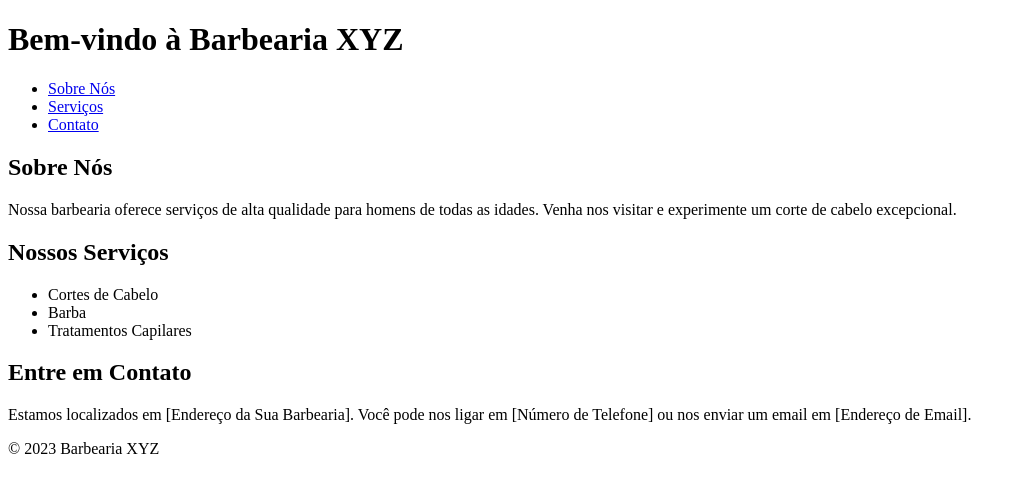
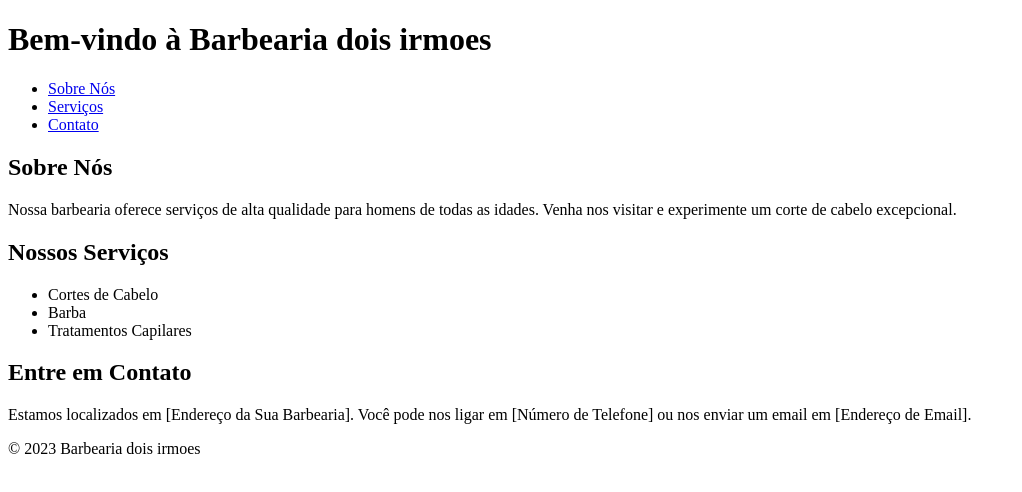
Before and after one commit to Thiago-Kazial/ehiyhiyhiphui, a plain HTML site: page index.html in a window 1280 px wide. Shown: the whole page, without its empty margins (0-1022 px from the left). Drawn offline with Linux system fonts and the light colour scheme.

Commit message:
Update index.html

```diff
--- a/index.html
+++ b/index.html
@@ -1,11 +1,11 @@
 <!DOCTYPE html>
 <html>
 <head>
-    <title>Barbearia XYZ</title>
+    <title>Barbearia dois irmoes</title>
 </head>
 <body>
     <header>
-        <h1>Bem-vindo à Barbearia XYZ</h1>
+        <h1>Bem-vindo à Barbearia dois irmoes</h1>
         <nav>
             <ul>
                 <li><a href="#sobre">Sobre Nós</a></li>
@@ -35,7 +35,7 @@
     </section>
 
     <footer>
-        <p>&copy; 2023 Barbearia XYZ</p>
+        <p>&copy; 2023 Barbearia dois irmoes</p>
     </footer>
 </body>
 </html>
```
